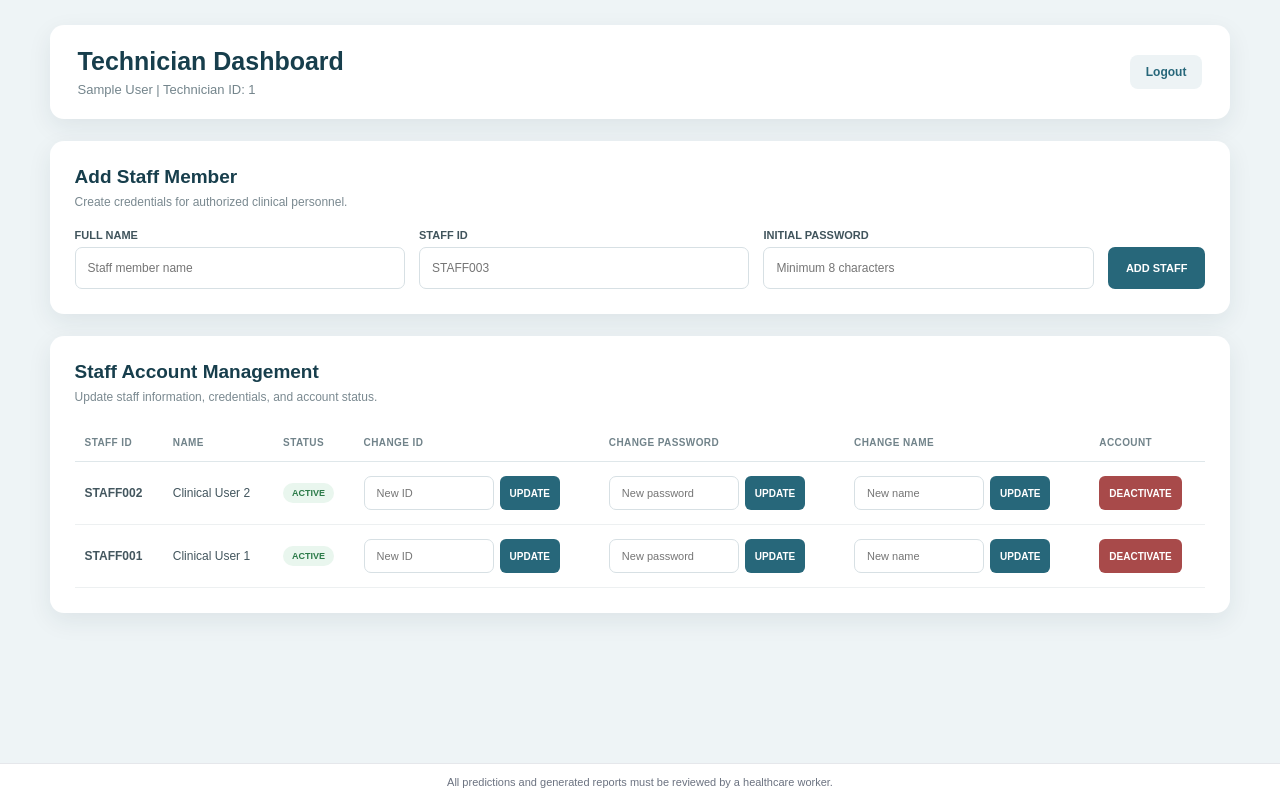
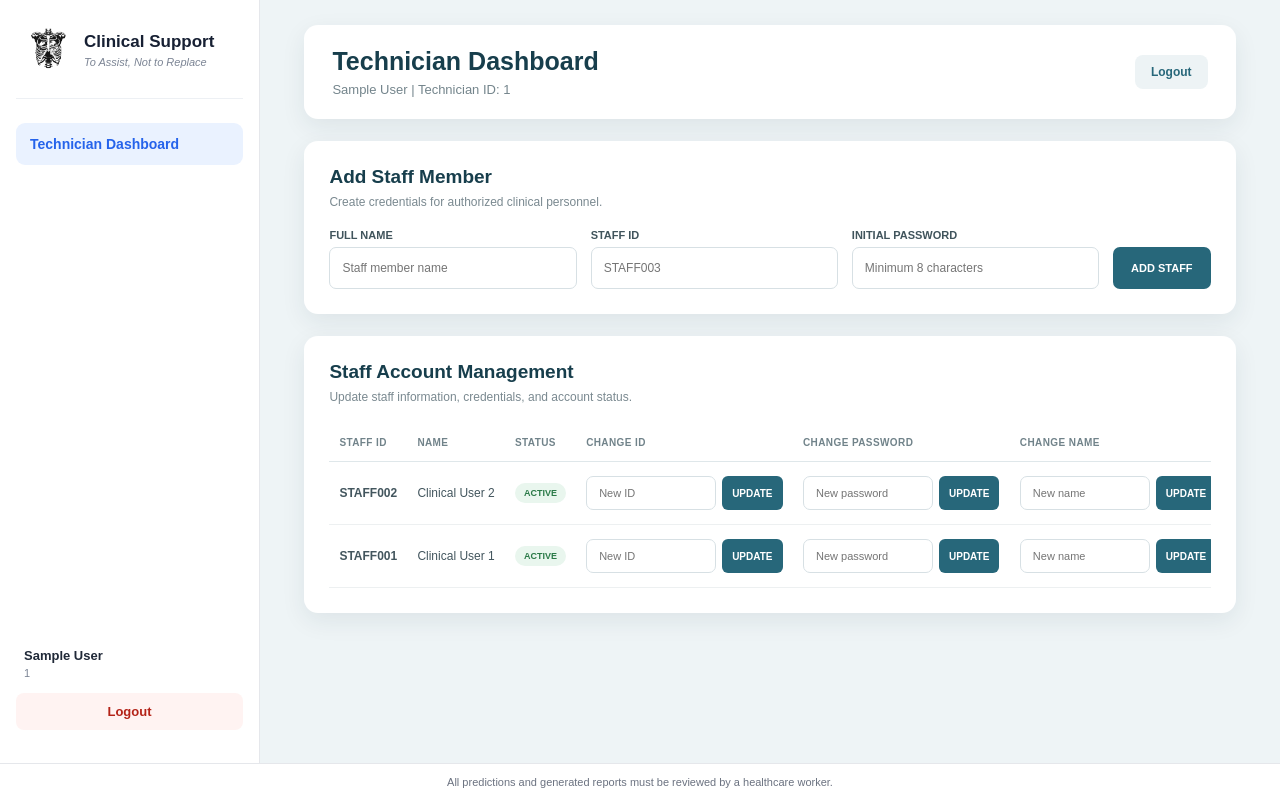
Before and after one commit to avelohlachwayo0828-coder/X-RAY-IMAGE-SCANNER2, a Flask app: page /technician-dashboard in a window 1280 px wide. Run offline with Flask 3, Linux system fonts and the light colour scheme; the visitor is signed in with stand-in values (Sample User, id 1); data comes from the database, SQL or seed files in the repository; data that the repository does not hold is empty; parts of the project's set-up code (start-up, migrations or seed data) failed here and were passed over.

Commit message:
Add shared navigation across pages

```diff
--- /dev/null
+++ b/clinical-support-system/static/css/navigation.css
@@ -0,0 +1,204 @@
+.app {
+    width: 100vw;
+    height: 100vh;
+    display: flex;
+    overflow: hidden;
+    position: relative;
+}
+
+.sidebar {
+    width: 260px;
+    min-width: 260px;
+    height: 100vh;
+    background: #ffffff;
+    border-right: 1px solid #e5e7eb;
+    display: flex;
+    flex-direction: column;
+    padding: 22px 16px 70px 16px;
+    transition: transform 0.3s ease;
+    z-index: 100;
+}
+
+.sidebar.closed {
+    transform: translateX(-100%);
+    position: absolute;
+}
+
+.toggle-sidebar {
+    position: absolute;
+    right: -40px;
+    top: 20px;
+    background: #2563eb;
+    color: white;
+    border: none;
+    border-radius: 0 8px 8px 0;
+    width: 40px;
+    height: 40px;
+    cursor: pointer;
+    font-size: 18px;
+    display: flex;
+    align-items: center;
+    justify-content: center;
+    z-index: 101;
+}
+
+.sidebar.closed .toggle-sidebar {
+    position: fixed;
+    left: 0;
+    top: 20px;
+    border-radius: 0 8px 8px 0;
+}
+
+.logo-container {
+    display: flex;
+    align-items: center;
+    gap: 12px;
+    padding: 4px 8px 24px 8px;
+    border-bottom: 1px solid #edf0f4;
+}
+
+.logo {
+    width: 48px;
+    height: 48px;
+    object-fit: contain;
+    border-radius: 8px;
+}
+
+.logo-text {
+    font-size: 17px;
+    font-weight: 700;
+    color: #172033;
+    line-height: 1.2;
+}
+
+.logo-subtitle {
+    margin-top: 3px;
+    font-size: 11px;
+    color: #7b8494;
+    font-style: italic;
+}
+
+.navigation {
+    margin-top: 24px;
+    display: flex;
+    flex-direction: column;
+    gap: 6px;
+}
+
+.nav-button {
+    display: block;
+    width: 100%;
+    border: none;
+    background: transparent;
+    padding: 13px 14px;
+    border-radius: 9px;
+    text-align: left;
+    font-family: inherit;
+    font-size: 14px;
+    font-weight: 500;
+    color: #596273;
+    cursor: pointer;
+    text-decoration: none;
+    transition: all 0.2s ease;
+}
+
+.nav-button:hover {
+    background: #f1f5f9;
+    color: #172033;
+}
+
+.nav-button.active {
+    background: #eaf2ff;
+    color: #2563eb;
+    font-weight: 600;
+}
+
+.sidebar-footer {
+    margin-top: auto;
+    padding-top: 10px;
+}
+
+.staff-info {
+    padding: 10px 8px 14px 8px;
+}
+
+.staff-name {
+    font-size: 13px;
+    font-weight: 600;
+    color: #202938;
+}
+
+.staff-id {
+    margin-top: 4px;
+    font-size: 11px;
+    color: #7b8494;
+}
+
+.logout-button {
+    display: block;
+    width: 100%;
+    padding: 11px;
+    border-radius: 8px;
+    text-align: center;
+    text-decoration: none;
+    font-size: 13px;
+    font-weight: 600;
+    color: #b42318;
+    background: #fff3f2;
+    transition: background 0.2s;
+}
+
+.logout-button:hover {
+    background: #fee4e2;
+}
+
+@media (max-width: 1100px) {
+    .sidebar {
+        width: 220px;
+        min-width: 220px;
+    }
+}
+
+@media (max-width: 750px) {
+    .app {
+        min-height: 100vh;
+        height: auto;
+        flex-direction: column;
+    }
+
+    .sidebar {
+        width: 100%;
+        min-width: 0;
+        height: auto;
+        border-right: none;
+        border-bottom: 1px solid #e5e7eb;
+        padding: 14px 14px 80px 14px;
+        transform: none !important;
+    }
+
+    .sidebar.closed {
+        display: none;
+    }
+
+    .toggle-sidebar {
+        position: fixed;
+        right: 20px;
+        top: 20px;
+        border-radius: 8px;
+    }
+
+    .navigation {
+        flex-direction: row;
+        overflow-x: auto;
+        margin-top: 12px;
+    }
+
+    .nav-button {
+        white-space: nowrap;
+        width: auto;
+    }
+
+    .sidebar-footer {
+        display: none;
+    }
+}
--- /dev/null
+++ b/clinical-support-system/templates/_navigation.html
@@ -0,0 +1,36 @@
+<aside class="sidebar" id="sidebar">
+    <button class="toggle-sidebar" type="button" onclick="toggleSidebar()">☰</button>
+    <div class="logo-container">
+        <img src="{{ url_for('static', filename='images/hospital-logo.png') }}" alt="Hospital Logo" class="logo">
+        <div>
+            <div class="logo-text">Clinical Support</div>
+            <div class="logo-subtitle">To Assist, Not to Replace</div>
+        </div>
+    </div>
+    <nav class="navigation" aria-label="Main navigation">
+        {% if session.get('role') == 'clinical_user' %}
+            <a href="{{ url_for('clinical_dashboard') }}#new-scan" class="nav-button{% if request.endpoint == 'clinical_dashboard' %} active{% endif %}"{% if request.endpoint == 'clinical_dashboard' %} onclick="showSection('new-scan', this); return false;"{% endif %}>New Scan</a>
+            <a href="{{ url_for('clinical_dashboard') }}#history" class="nav-button{% if request.endpoint == 'case_details' %} active{% endif %}"{% if request.endpoint == 'clinical_dashboard' %} onclick="showSection('history', this); return false;"{% endif %}>History</a>
+            <a href="{{ url_for('clinical_dashboard') }}#reports" class="nav-button"{% if request.endpoint == 'clinical_dashboard' %} onclick="showSection('reports', this); return false;"{% endif %}>Reports</a>
+        {% elif session.get('role') == 'technician' %}
+            <a href="{{ url_for('technician_dashboard') }}" class="nav-button active">Technician Dashboard</a>
+        {% endif %}
+    </nav>
+    <div class="sidebar-footer">
+        <div class="staff-info">
+            <div class="staff-name">{{ full_name }}</div>
+            <div class="staff-id">{{ staff_id }}</div>
+        </div>
+        <a href="{{ url_for('logout') }}" class="logout-button">Logout</a>
+    </div>
+</aside>
+
+<script>
+    function toggleSidebar() {
+        document.getElementById('sidebar').classList.toggle('closed');
+        const mainContent = document.getElementById('main-content');
+        if (mainContent) {
+            mainContent.classList.toggle('expanded');
+        }
+    }
+</script>
--- a/clinical-support-system/templates/index.html
+++ b/clinical-support-system/templates/index.html
@@ -4,7 +4,7 @@
     <meta charset="UTF-8">
     <meta name="viewport" content="width=device-width, initial-scale=1.0">
     <title>AI-Based Clinical Support System</title>
-    <link rel="icon" type="image/jpeg" href="{{ url_for('static', filename='images/hospital-logo.jpg') }}">
+    <link rel="icon" type="image/png" href="{{ url_for('static', filename='images/hospital-logo.png') }}">
     <style>
         * { margin: 0; padding: 0; box-sizing: border-box; }
 
@@ -278,7 +278,7 @@
     <main class="login-page">
         <section class="brand-section">
             <div class="logo-area">
-                <img src="{{ url_for('static', filename='images/hospital-logo.jpg') }}" class="hospital-logo" alt="Hospital Logo">
+                <img src="{{ url_for('static', filename='images/hospital-logo.png') }}" class="hospital-logo" alt="Hospital Logo">
             </div>
             <h1>AI-Based Clinical Support System</h1>
             <p class="brand-description">A secure clinical decision-support platform designed to assist healthcare professionals with chest X-ray analysis and respiratory disease detection.</p>
--- a/clinical-support-system/templates/technician_dashboard.html
+++ b/clinical-support-system/templates/technician_dashboard.html
@@ -4,7 +4,8 @@
     <meta charset="UTF-8">
     <meta name="viewport" content="width=device-width, initial-scale=1.0">
     <title>Technician Dashboard</title>
-    <link rel="icon" type="image/jpeg" href="{{ url_for('static', filename='images/hospital-logo.jpg') }}">
+    <link rel="icon" type="image/png" href="{{ url_for('static', filename='images/hospital-logo.png') }}">
+    <link rel="stylesheet" href="{{ url_for('static', filename='css/navigation.css') }}">
     <style>
         * { box-sizing: border-box; margin: 0; padding: 0; }
 
@@ -12,7 +13,8 @@
         html, body { scrollbar-width: none; -ms-overflow-style: none; }
         html::-webkit-scrollbar, body::-webkit-scrollbar { display: none; }
 
-        body { font-family: Arial, Helvetica, sans-serif; background: #eef4f6; color: #20353d; min-height: 100vh; padding: 25px; padding-bottom: 80px; /* Space for fixed footer */ }
+        body { font-family: Arial, Helvetica, sans-serif; background: #eef4f6; color: #20353d; min-height: 100vh; overflow: hidden; }
+        .technician-main { flex: 1; min-width: 0; height: 100vh; overflow-y: auto; padding: 25px 25px 80px; }
         .dashboard { width: min(1400px, 96%); margin: auto; }
 
         .header { background: white; padding: 22px 28px; border-radius: 14px; display: flex; justify-content: space-between; align-items: center; margin-bottom: 22px; box-shadow: 0 8px 25px rgba(23, 57, 68, 0.08); }
@@ -57,13 +59,16 @@
 
         @media (max-width: 1000px) { .create-form { grid-template-columns: 1fr 1fr; } }
         @media (max-width: 650px) {
-            body { padding: 12px; padding-bottom: 70px; }
+            .technician-main { height: auto; overflow: visible; padding: 12px 12px 70px; }
             .header { flex-direction: column; align-items: flex-start; gap: 15px; }
             .create-form { grid-template-columns: 1fr; }
         }
     </style>
 </head>
 <body>
+<div class="app">
+{% include '_navigation.html' %}
+<main class="technician-main">
 <div class="dashboard">
     <header class="header">
         <div>
@@ -146,6 +151,8 @@
         </div>
     </section>
 </div>
+</main>
+</div>
 
 <div class="global-footer">All predictions and generated reports must be reviewed by a healthcare worker.</div>
 </body>
```
Also changed, not shown: clinical-support-system/templates/case_details.html (+12 -4 lines), clinical-support-system/templates/clinical_dashboard.html (+10 -31 lines), 1 other file.
